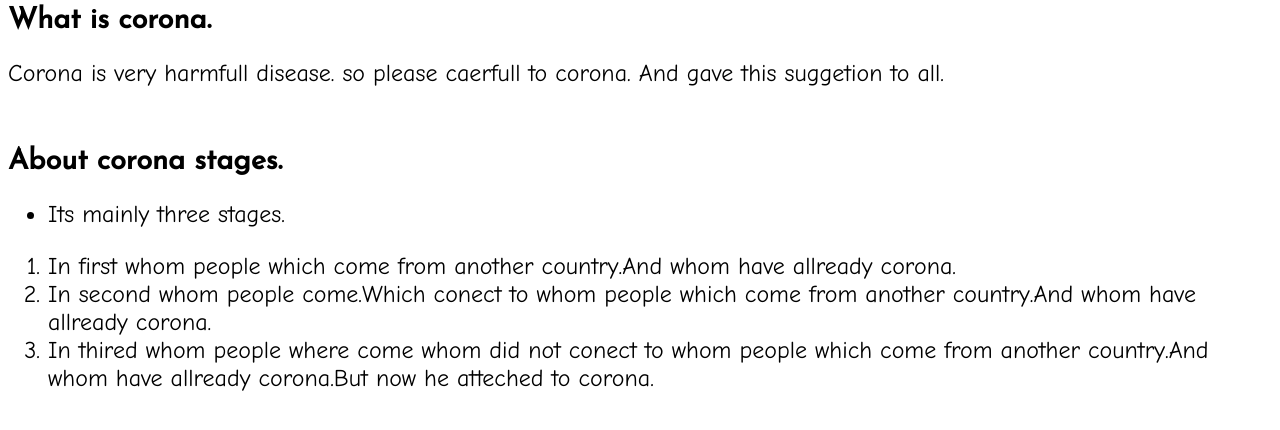
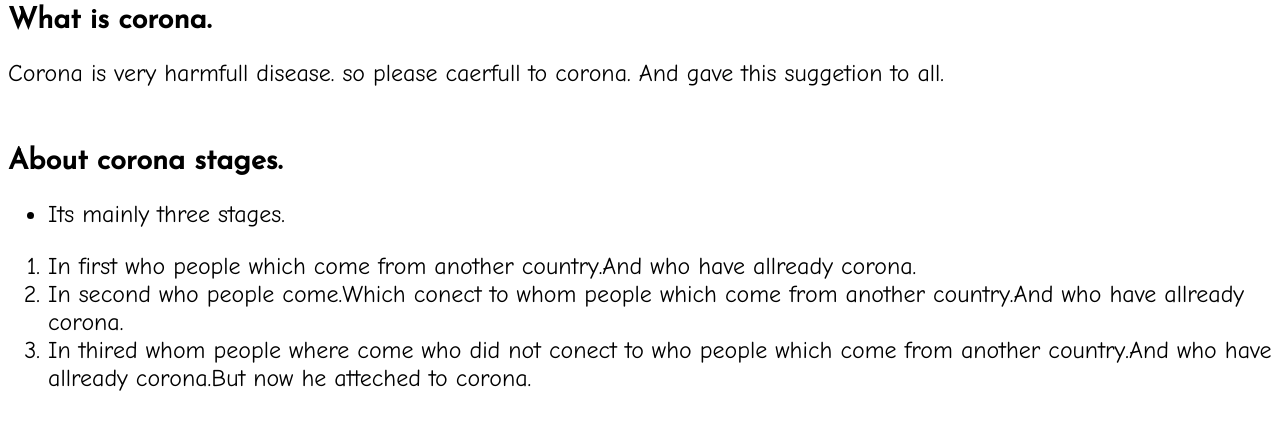
Before and after one commit to Sonikarts/Sonikarts.github.io, a plain HTML site: page about corona.html in a window 1280 px wide. Shown: the part 148-578 px from the top of the page. Drawn offline with nearby package versions, Linux system fonts and the light colour scheme.

Commit message:
some change

```diff
--- a/about corona.html
+++ b/about corona.html
@@ -65,8 +65,8 @@
         <li>Its mainly three stages.</li>
     </ul>
     <ol>
-        <li>In first whom people which come from another country.And whom have allready corona. </li>
-        <li>In second whom people come.Which conect to whom people which come from another country.And whom have allready corona. </li>
-        <li>In thired whom people where come whom did not conect to whom people which come from another country.And whom have allready corona.But now he atteched to corona. </li>
+        <li>In first who people which come from another country.And who have allready corona. </li>
+        <li>In second who people come.Which conect to whom people which come from another country.And who have allready corona. </li>
+        <li>In thired whom people where come who did not conect to who people which come from another country.And who have allready corona.But now he atteched to corona. </li>
     </ol>
 </body>
```
